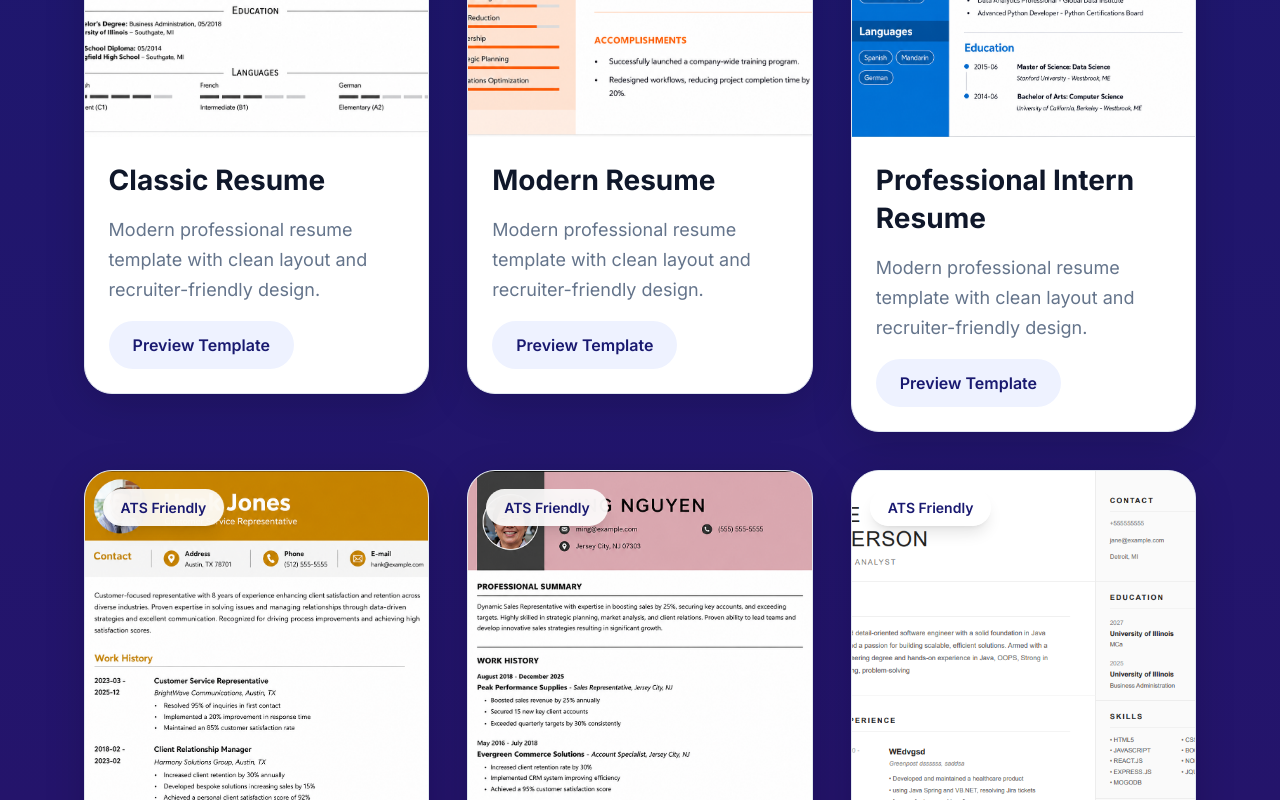
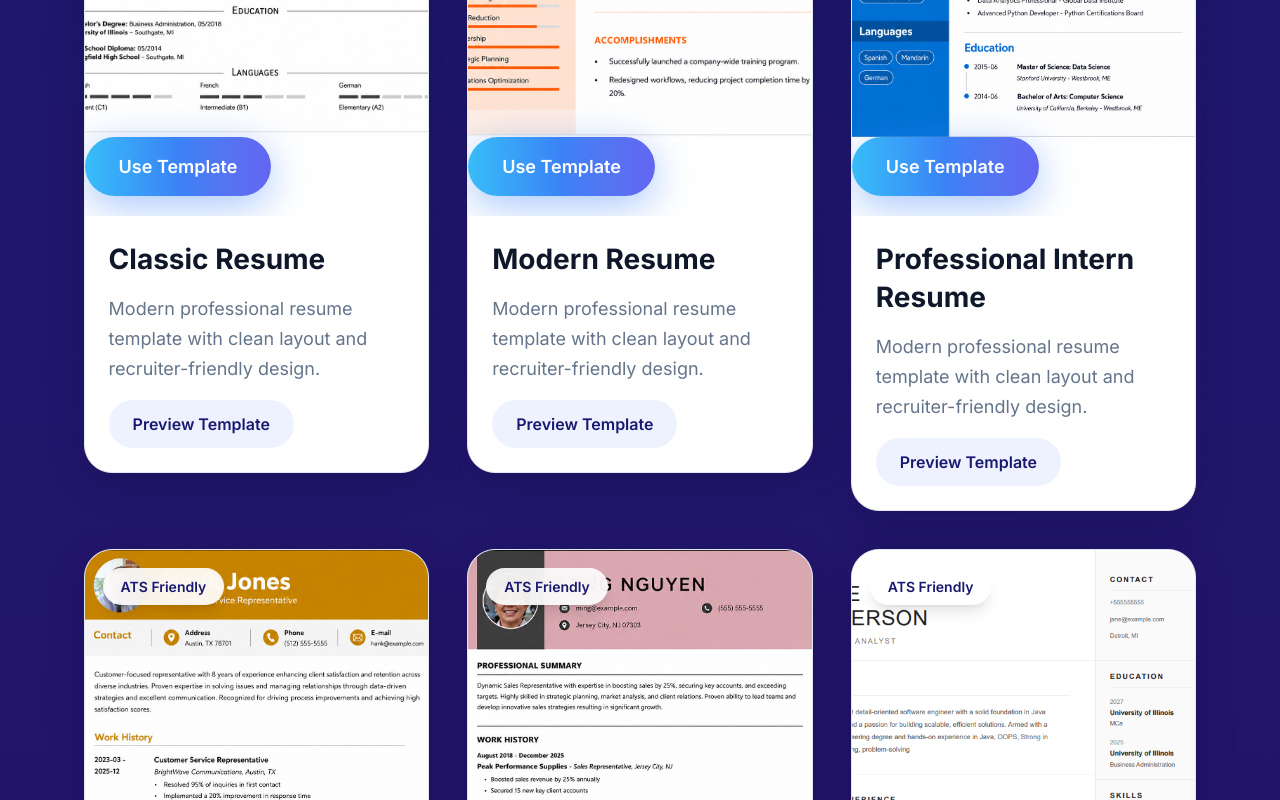
Before and after one commit to diyarathod910/Resume-builder-app, a Next.js app in the folder resume-builder/: page / in a window 1280 px wide. Shown: the part 4620-5420 px from the top of the page. Built offline with nearby package versions, Linux system fonts and the light colour scheme.

Commit message:
changes in builder and griUI page

```diff
--- a/resume-builder/src/app/builder/page.jsx
+++ b/resume-builder/src/app/builder/page.jsx
@@ -33,14 +33,6 @@ export default function BuilderPage() {
 
 
     const params = useParams();
-
-
-    const template =
-        params.get("template");
-
-
-
-
     const [currentStep, setCurrentStep] = useState(1);
 
 
@@ -78,6 +70,28 @@ export default function BuilderPage() {
         fetchResume();
 
     }, [params]);
+    useEffect(() => {
+
+        if (!params?.id) {
+
+            const savedTemplate =
+                localStorage.getItem("selectedTemplate");
+
+            if (savedTemplate) {
+
+                setResumeData(prev => ({
+
+                    ...prev,
+
+                    selectedTemplate: savedTemplate
+
+                }));
+
+            }
+
+        }
+
+    }, [params?.id]);
     const defaultResumeData = {
 
         name: "Jane Anderson",
@@ -155,8 +169,7 @@ export default function BuilderPage() {
 
         selectedSections: [],
 
-        selectedTemplate:
-            template || "classic",
+        selectedTemplate: "classic",
     };
 
 
--- a/resume-builder/src/app/components/UI/TemplateGridUI.jsx
+++ b/resume-builder/src/app/components/UI/TemplateGridUI.jsx
@@ -1,8 +1,10 @@
 
 import { templates } from "@/app/Data/templates";
+import { useRouter } from "next/navigation";
 import Link from "next/link";
 
 export default function TemplateGridUI() {
+    const router = useRouter();
     return (
         <>
             <section id="templates" className="w-full py-30 px-[5%] bg-linear-to-b from-[#191970] via-[#24146b] to-[#312E81]">
@@ -47,16 +49,22 @@ export default function TemplateGridUI() {
                                     />
 
                                     {/* OVERLAY */}
-                                    <div className="absolute inset-0 bg-linear-to-t from-[#191970dd] via-transparent to-transparent opacity-0 group-hover:opacity-100 transition-all duration-500 flex items-end justify-center pb-7]">
+                                    <button
+                                        onClick={(e) => {
 
-                                        <button className="bg-linear-to-r  from-[#38BDF8] via-[#3B82F6] to-[#6366F1] text-white px-8.5 py-4 rounded-full text-[18px] font-semibold shadow-[0_10px_40px_rgba(59,130,246,0.45)] hover:scale-[1.05] transition-all duration-300 mb-5">
+                                            e.preventDefault();
 
-                                            Use Template
+                                            localStorage.setItem(
+                                                "selectedTemplate",
+                                                template.id
+                                            );
+                                            router.push("/builder");
 
-                                        </button>
-
-                                    </div>
-
+                                        }}
+                                        className="bg-linear-to-r from-[#38BDF8] via-[#3B82F6] to-[#6366F1] text-white px-8.5 py-4 rounded-full text-[18px] font-semibold shadow-[0_10px_40px_rgba(59,130,246,0.45)] hover:scale-[1.05] transition-all duration-300 mb-5"
+                                    >
+                                        Use Template
+                                    </button>
                                     {/* BADGE */}
                                     <div className="absolute top-4.5 left-4.5 bg-white/90 backdrop-blur-md px-4.5 py-2 rounded-full text-[14px] font-semibold text-[#191970] shadow-lg">
 
```
Also changed, not shown: 1 other file (tests, documents, lock files or other folders).
